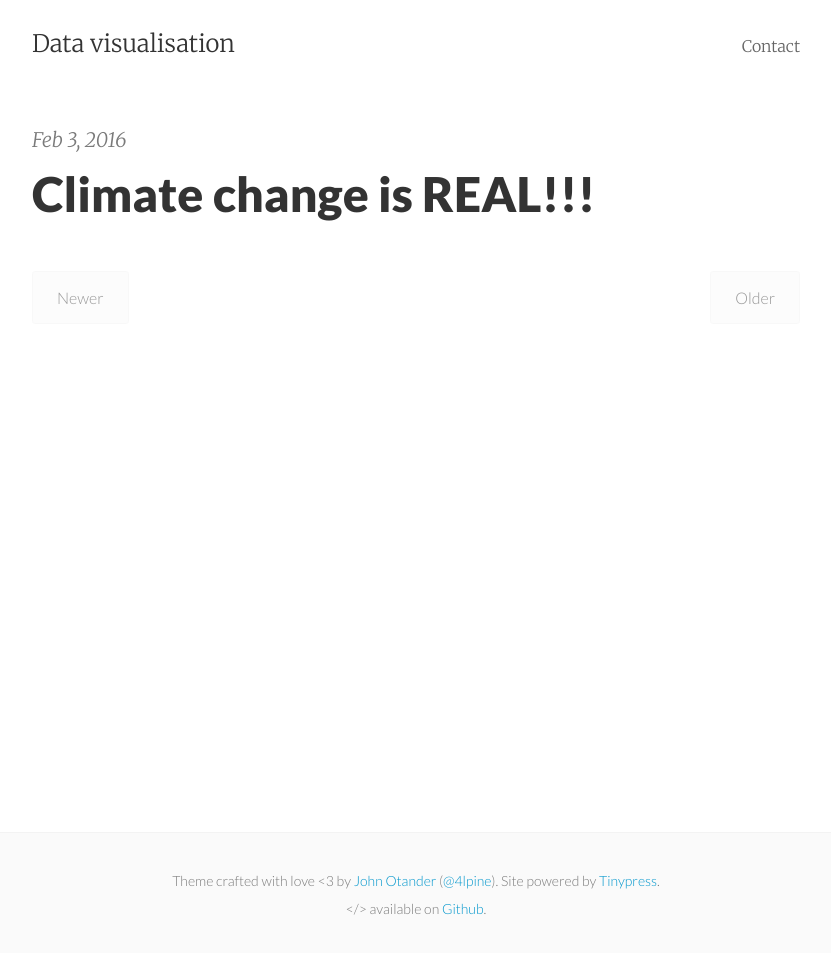
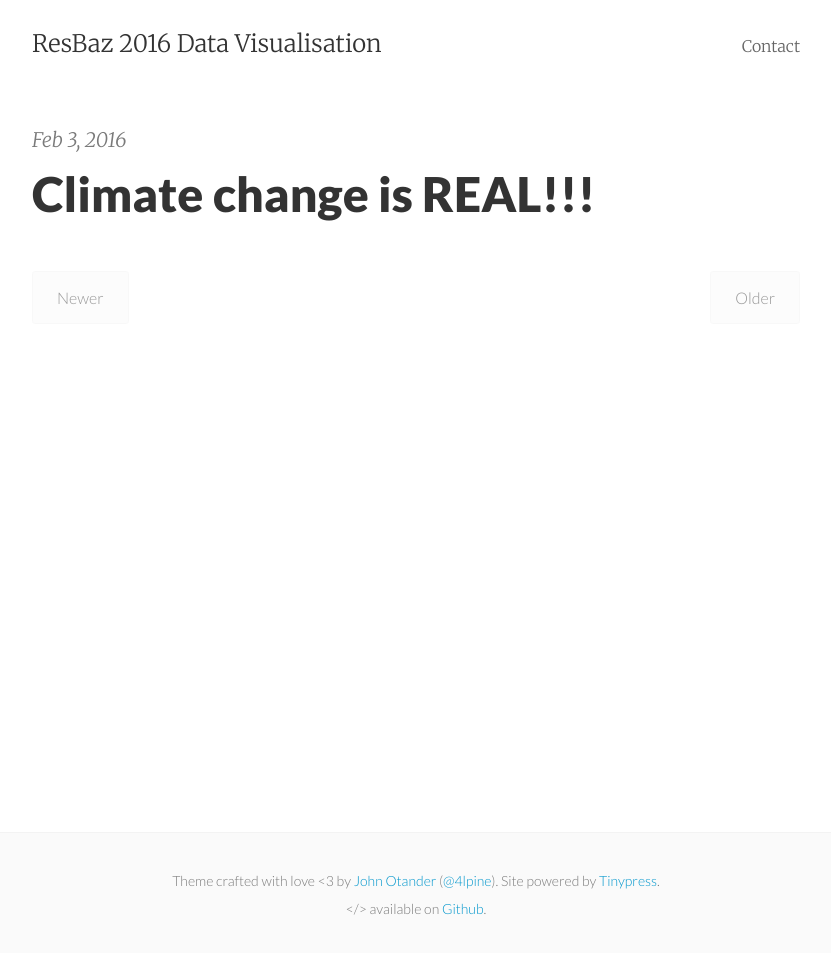
Before and after one commit to gederajeg/primahadi.github.io, a Jekyll site: the page built from index.html, in a window 1280 px wide. Shown: the whole page, without its empty margins (224-1055 px from the left). Built offline with Jekyll 4.4.1, drawn with Linux system fonts in a browser that asks for light colours; the list of posts is cut into pages by our own code.

Commit message:
Update _config.yml

```diff
--- a/_config.yml
+++ b/_config.yml
@@ -2,7 +2,7 @@ excerpt_separator: ""
 pygments: true
 markdown: kramdown
 url: http://primahadi.github.io
-title: Data visualisation
+title: ResBaz 2016 Data Visualisation
 email: primahadiwijaya@gmail.com
 author: Primahadi Wijaya
 description: My awesome new site
```
